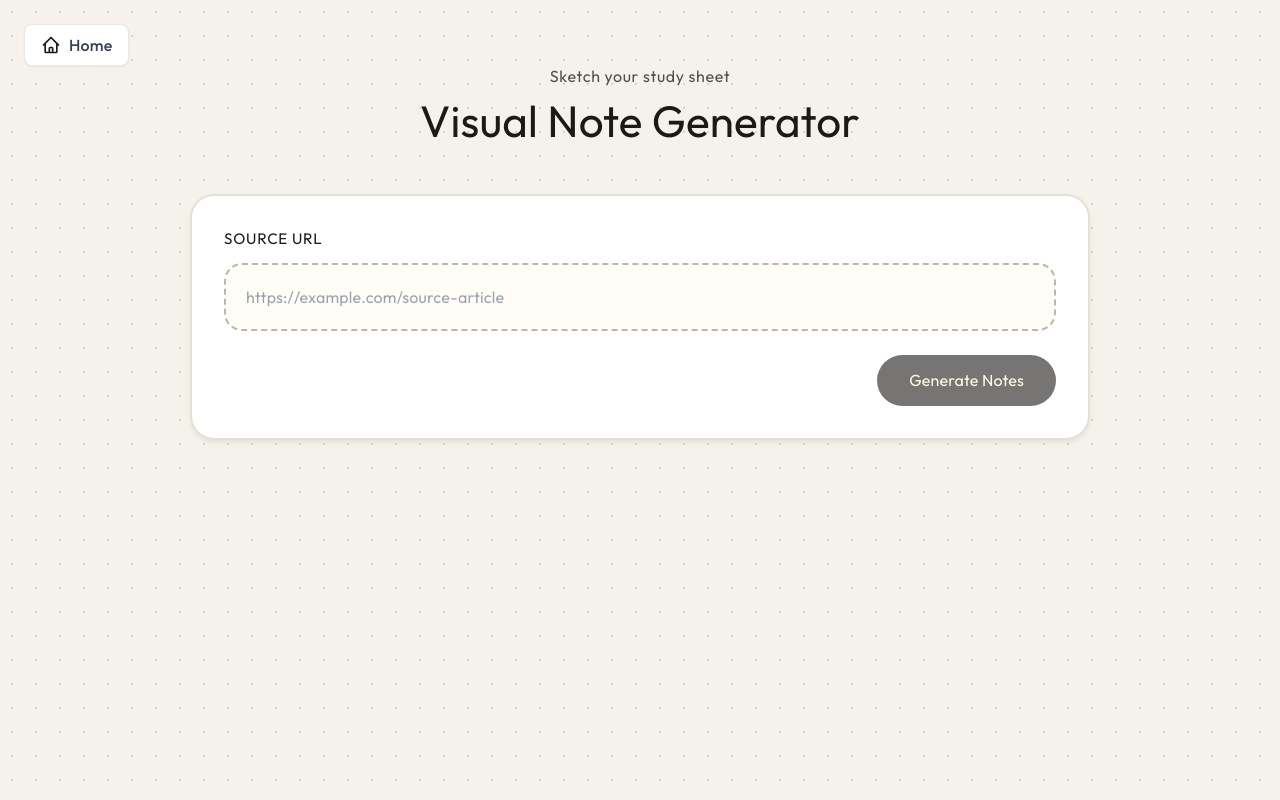
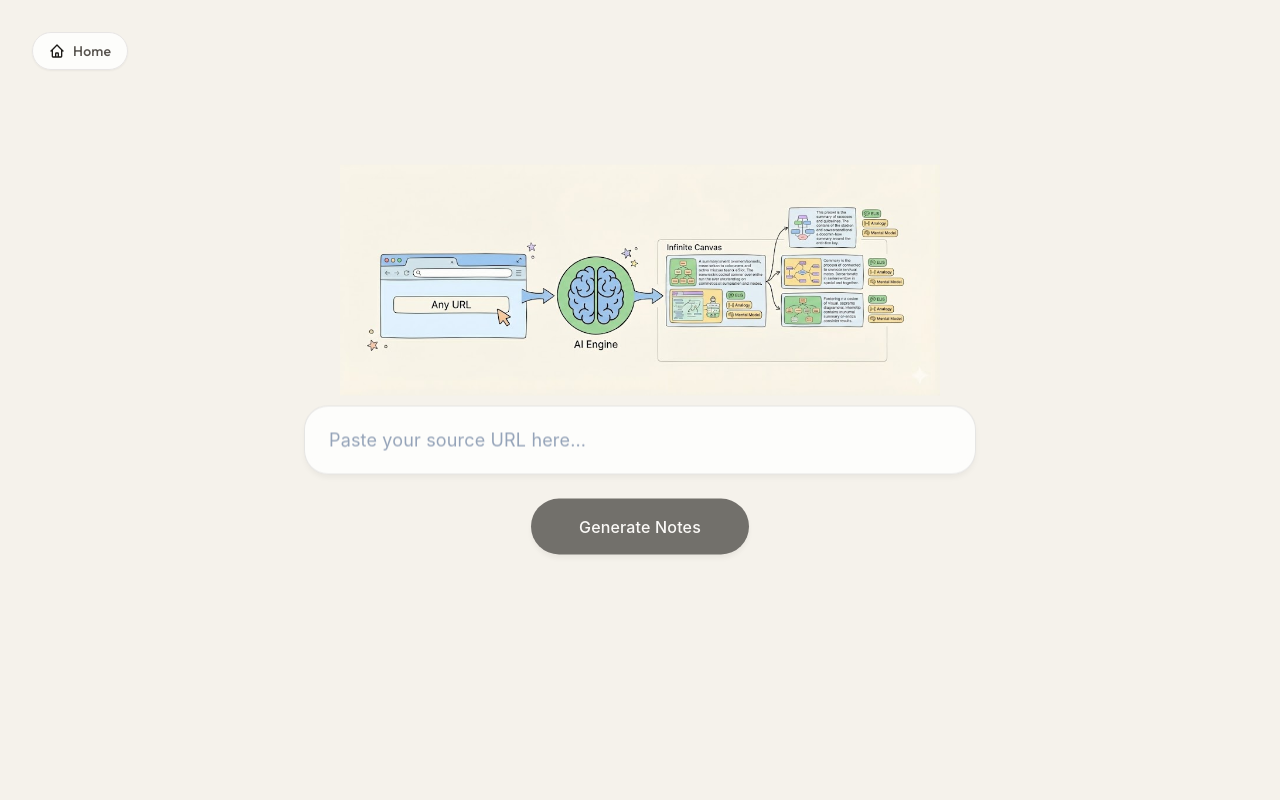
Before and after one commit to skrishnan22/vizumi, a Next.js app: page /new in a window 1280 px wide. Built offline with nearby package versions, Linux system fonts and the light colour scheme.

Commit message:
new note page design updates

```diff
--- a/src/components/NoteGenerator.module.css
+++ b/src/components/NoteGenerator.module.css
@@ -1,108 +1,204 @@
 .wrapper {
   width: 100%;
-  margin: 0 auto;
-  padding: 4rem 1.5rem 2rem;
+  min-height: 100vh;
+  position: relative;
+  overflow-x: hidden;
+  background-color: var(--app-bg);
+  display: flex;
+  flex-direction: column;
 }
 
-.intro {
-  text-align: center;
-  margin-bottom: 2.5rem;
-  max-width: 900px;
-  margin-left: auto;
-  margin-right: auto;
+/* Home Button Positioning */
+.homeButtonWrapper {
+  position: fixed;
+  top: 2rem;
+  left: 2rem;
+  z-index: 50;
 }
 
-.introTitle {
-  font-size: 2.75rem;
-  margin-bottom: 0.5rem;
+/*
+  The main content container (Input + Button).
+  transitions between center (empty state) and hidden (generated state).
+*/
+.contentContainer {
+  width: 100%;
+  max-width: 720px;
+  position: absolute;
+  left: 50%;
+  transform: translateX(-50%);
+  transition: all 0.6s cubic-bezier(0.4, 0, 0.2, 1);
+  padding: 0 1.5rem;
+  z-index: 20;
 }
 
-.introSubtitle {
-  font-size: 1rem;
-  color: rgba(28, 26, 23, 0.75);
-  letter-spacing: 0.04em;
+/* State: Centered (Initial) */
+.contentCentered {
+  top: 60%;
+  transform: translate(-50%, -50%);
+  opacity: 1;
+  pointer-events: auto;
 }
 
-.panel {
-  background: #fff;
-  border-radius: 24px;
-  border: 2px solid var(--card-border);
-  box-shadow: var(--card-shadow);
-  padding: 2rem;
-  max-width: 900px;
-  margin-left: auto;
-  margin-right: auto;
+/* State: Hidden (Generated) */
+.contentHidden {
+  top: 40%;
+  /* Move up less drastically */
+  transform: translate(-50%, -50%);
+  opacity: 0;
+  pointer-events: none;
 }
 
-.label {
-  font-size: 0.95rem;
-  letter-spacing: 0.05em;
-  text-transform: uppercase;
-  margin-bottom: 0.75rem;
+/* Generated Header (Title + URL) */
+.generatedHeader {
+  width: 100%;
+  max-width: 900px;
+  margin: 0 auto;
+  padding: 2rem 1.5rem 1rem;
+  text-align: center;
+  opacity: 0;
+  /* Start hidden */
+  animation: fadeInDown 0.8s cubic-bezier(0.2, 0.8, 0.2, 1) forwards;
+  animation-delay: 0.2s;
+  /* Wait for input to start fading */
+  z-index: 30;
+}
+
+.generatedTitle {
+  font-family: var(--font-hand), 'Patrick Hand', cursive;
+  font-size: 2.5rem;
+  color: var(--ink);
+  margin-bottom: 0.5rem;
+  line-height: 1.2;
+}
+
+.generatedUrl {
+  font-family: 'Inter', sans-serif;
+  font-size: 0.9rem;
+  color: #64748b;
+  white-space: nowrap;
+  overflow: hidden;
+  text-overflow: ellipsis;
+  max-width: 100%;
   display: block;
 }
 
+/* Hero Illustration Wrapper */
+.heroWrapper {
+  position: absolute;
+  top: 35%;
+  left: 50%;
+  transform: translate(-50%, -50%);
+  width: 100%;
+  max-width: 600px;
+  opacity: 1;
+  transition: opacity 0.5s ease-out, transform 0.5s ease-out;
+  pointer-events: none;
+  z-index: 10;
+}
+
+.heroHidden {
+  opacity: 0;
+  transform: translate(-50%, -55%);
+  /* Subtle float up */
+  pointer-events: none;
+}
+
+/* Input Styling */
 .urlInput {
   width: 100%;
-  border-radius: 18px;
-  border: 2px dashed rgba(28, 26, 23, 0.3);
-  padding: 1.25rem;
-  font-size: 1rem;
-  background: #fffdf6;
+  padding: 1.25rem 1.5rem;
+  font-size: 1.125rem;
+  color: var(--ink);
+  background: rgba(255, 255, 255, 0.8);
+  backdrop-filter: blur(8px);
+  -webkit-backdrop-filter: blur(8px);
+  border: 1px solid rgba(28, 26, 23, 0.1);
+  border-radius: 24px;
   outline: none;
-  font-family: var(--font-hand), 'Patrick Hand', cursive;
+  transition: all 0.2s ease;
+  font-family: 'Inter', sans-serif;
+  box-shadow: 0 4px 6px -1px rgba(0, 0, 0, 0.05);
+}
+
+.urlInput::placeholder {
+  color: #94a3b8;
 }
 
 .urlInput:focus {
-  border-color: rgba(28, 26, 23, 0.8);
   background: #fff;
+  border-color: rgba(28, 26, 23, 0.2);
+  box-shadow: 0 10px 15px -3px rgba(0, 0, 0, 0.1);
+  transform: translateY(-1px);
 }
 
-.helper {
-  margin-top: 0.75rem;
-  font-size: 0.9rem;
-  color: rgba(28, 26, 23, 0.7);
+.inputGroup {
+  display: flex;
+  flex-direction: column;
+  gap: 1.5rem;
 }
 
-.actions {
-  margin-top: 1.5rem;
-  display: flex;
-  justify-content: flex-end;
+.generateButton {
+  background: var(--ink);
+  color: #fff;
+  border: none;
+  border-radius: 9999px;
+  padding: 1rem 3rem;
+  font-size: 1rem;
+  font-weight: 500;
+  font-family: 'Inter', sans-serif;
+  cursor: pointer;
+  transition: all 0.2s cubic-bezier(0.4, 0, 0.2, 1);
+  box-shadow: 0 4px 6px -1px rgba(0, 0, 0, 0.1);
+  align-self: center;
 }
 
-.button {
-  background: #1c1a17;
-  color: #fff9db;
-  border: none;
-  border-radius: 999px;
-  padding: 0.85rem 2rem;
-  font-size: 1rem;
-  cursor: pointer;
-  transition:
-    transform 150ms ease,
-    box-shadow 150ms ease;
-  box-shadow: 0 12px 20px rgba(0, 0, 0, 0.2);
+.generateButton:hover:not(:disabled) {
+  transform: translateY(-2px);
+  box-shadow: 0 10px 15px -3px rgba(0, 0, 0, 0.1);
 }
 
-.button:disabled {
+.generateButton:disabled {
   opacity: 0.6;
   cursor: not-allowed;
-  transform: none;
-  box-shadow: none;
 }
 
-.button:not(:disabled):hover {
-  transform: translateY(-2px);
+/* Board specific wrapper */
+.boardContainer {
+  flex: 1;
+  width: 100%;
+  position: relative;
+  opacity: 0;
+  /* Start hidden */
+  animation: fadeIn 1s ease-out forwards;
+  animation-delay: 0.4s;
+  /* Wait even longer for the board */
 }
 
-.error {
-  margin-top: 1rem;
-  padding: 1rem;
-  border-radius: 16px;
-  border: 1px solid rgba(200, 60, 60, 0.3);
-  background: rgba(200, 60, 60, 0.1);
-  color: #a22020;
-  max-width: 900px;
-  margin-left: auto;
-  margin-right: auto;
+@keyframes fadeInDown {
+  from {
+    opacity: 0;
+    transform: translateY(-20px);
+  }
+
+  to {
+    opacity: 1;
+    transform: translateY(0);
+  }
 }
+
+@keyframes fadeIn {
+  from {
+    opacity: 0;
+  }
+
+  to {
+    opacity: 1;
+  }
+}
+
+/* Responsive */
+@media (max-width: 640px) {
+  .contentCentered {
+    top: 55%;
+  }
+}
--- a/src/components/NoteGenerator.tsx
+++ b/src/components/NoteGenerator.tsx
@@ -10,6 +10,7 @@ import { syncBlocksToYDoc } from '@/lib/yjs/actions';
 import { useNoteStore } from '@/store/noteStore';
 import { createNoteMetadata, deleteNoteMetadata, getNoteByUrl } from '@/lib/db/actions';
 import Link from 'next/link';
+import Image from 'next/image';
 import { useRouter } from 'next/navigation';
 import { toast } from 'sonner';
 import { logger } from '@/lib/logger.client';
@@ -30,6 +31,7 @@ export function NoteGenerator({ noteId }: NoteGeneratorProps) {
   });
 
   const [url, setUrl] = useState('');
+  const [title, setTitle] = useState('');
   const setNoteId = useNoteStore((state) => state.setNoteId);
 
   // Set noteId in store once on mount
@@ -126,6 +128,7 @@ export function NoteGenerator({ noteId }: NoteGeneratorProps) {
 
       if (metadataRes.ok) {
         const { title, ogImage } = await metadataRes.json();
+        if (title) setTitle(title);
 
         // 2. Save to metadata index
         await createNoteMetadata({
@@ -146,12 +149,12 @@ export function NoteGenerator({ noteId }: NoteGeneratorProps) {
   return (
     <section className={styles.wrapper}>
       {/* Home button */}
-      <div className="absolute top-6 left-6 z-10">
+      <div className={styles.homeButtonWrapper}>
         <Link
           href="/"
-          className="inline-flex items-center gap-2 px-4 py-2 bg-white border border-gray-200 rounded-lg hover:bg-gray-50 hover:border-gray-300 transition-colors shadow-sm"
+          className="inline-flex items-center gap-2 px-4 py-2 bg-white/80 backdrop-blur-sm border border-stone-200 rounded-full hover:bg-white hover:border-stone-300 transition-all shadow-sm text-sm"
         >
-          <svg className="w-5 h-5" fill="none" stroke="currentColor" viewBox="0 0 24 24">
+          <svg className="w-4 h-4" fill="none" stroke="currentColor" viewBox="0 0 24 24">
             <path
               strokeLinecap="round"
               strokeLinejoin="round"
@@ -159,32 +162,39 @@ export function NoteGenerator({ noteId }: NoteGeneratorProps) {
               d="M3 12l2-2m0 0l7-7 7 7M5 10v10a1 1 0 001 1h3m10-11l2 2m-2-2v10a1 1 0 01-1 1h-3m-6 0a1 1 0 001-1v-4a1 1 0 011-1h2a1 1 0 011 1v4a1 1 0 001 1m-6 0h6"
             />
           </svg>
-          <span className="font-medium text-gray-700">Home</span>
+          <span className="font-medium text-stone-600">Home</span>
         </Link>
       </div>
 
-      <header className={styles.intro}>
-        <p className={styles.introSubtitle}>Sketch your study sheet</p>
-        <h1 className={styles.introTitle}>Visual Note Generator</h1>
-      </header>
+      {/* Hero Illustration - Fades out when content is generated */}
+      <div className={`${styles.heroWrapper} ${blocks.length > 0 ? styles.heroHidden : ''}`}>
+        <Image
+          src="/note-page-illustration.png"
+          alt="Visual Note Illustration"
+          width={600}
+          height={400}
+          priority
+          className="object-contain"
+        />
+      </div>
 
-      <div className={styles.panel}>
-        <label className={styles.label}>Source URL</label>
+      {/* Main Input - Fades out when content is generated */}
+      <div className={`${styles.contentContainer} ${blocks.length > 0 ? styles.contentHidden : styles.contentCentered}`}>
+        <div className={styles.inputGroup}>
           <input
             type="url"
             value={url}
             onChange={(e) => setUrl(e.target.value)}
             className={styles.urlInput}
-          placeholder="https://example.com/source-article"
+            placeholder="Paste your source URL here..."
             data-testid="url-input"
           />
 
-        <div className={styles.actions}>
           <button
             type="button"
             onClick={handleGenerate}
             disabled={isLoading || !url.trim()}
-            className={styles.button}
+            className={styles.generateButton}
             data-testid="generate-button"
           >
             {isLoading ? 'Sketching notes...' : 'Generate Notes'}
@@ -192,7 +202,20 @@ export function NoteGenerator({ noteId }: NoteGeneratorProps) {
         </div>
       </div>
 
-      {blocks.length > 0 ? <NoteBoard noteId={noteId} /> : null}
+      {/* Generated Header - Appears when content is generated */}
+      {blocks.length > 0 && (
+        <>
+          <header className={styles.generatedHeader}>
+            <h1 className={styles.generatedTitle}>{title || 'Visual Note'}</h1>
+            <a href={url} target="_blank" rel="noopener noreferrer" className={styles.generatedUrl}>
+              {url}
+            </a>
+          </header>
+          <div className={styles.boardContainer}>
+            <NoteBoard noteId={noteId} />
+          </div>
+        </>
+      )}
     </section>
   );
 }
```
Also changed, not shown: public/note-page-illustration.png (added). Lines whose indentation alone changed are shown as unchanged.
